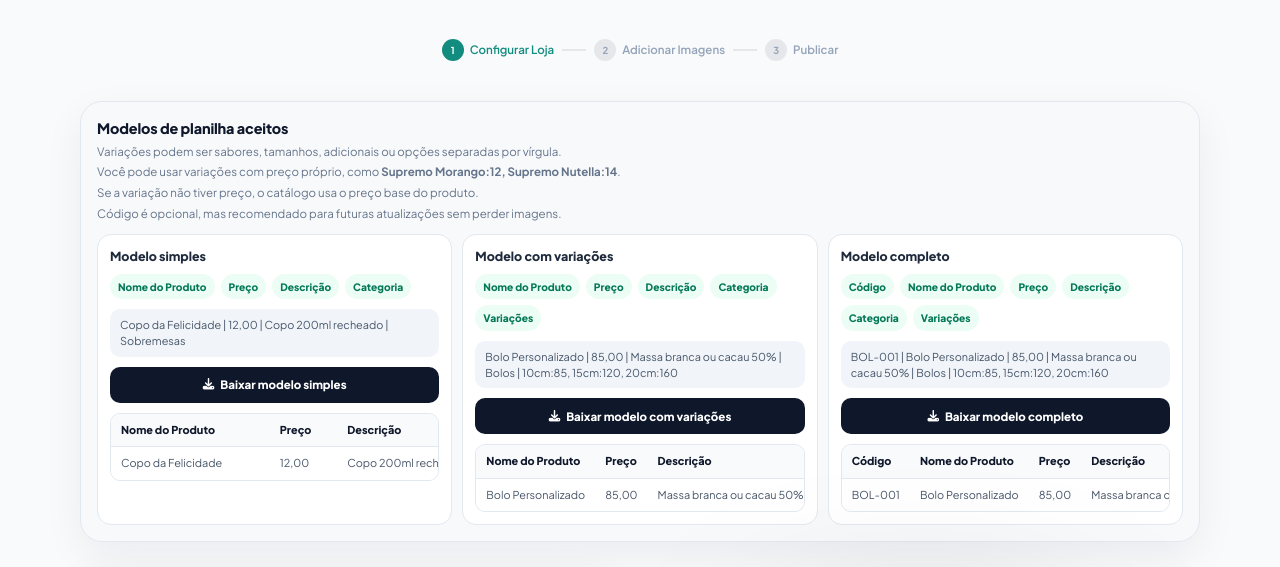
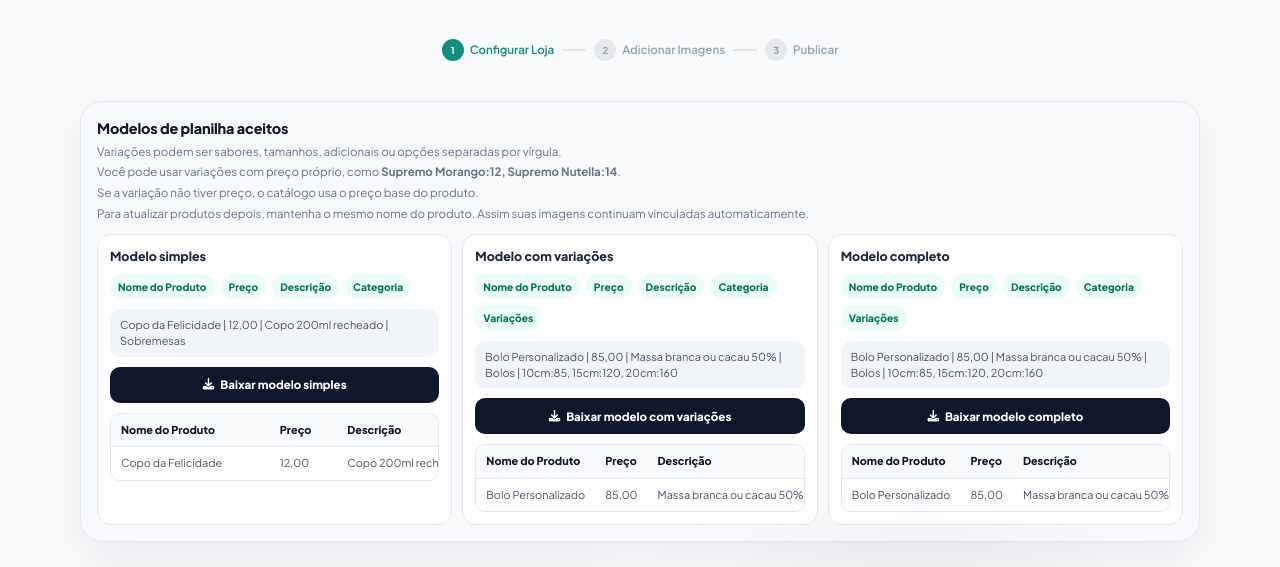
Before and after one commit to joaoguiilhermeJ/ZAPCATALOGO, a website: page public/cadastro.html in a window 1280 px wide. Shown: the part 82-649 px from the top of the page. Drawn offline with nearby package versions, Linux system fonts and the light colour scheme.

Commit message:
Remove code column from spreadsheet models

```diff
--- a/public/cadastro.html
+++ b/public/cadastro.html
@@ -556,7 +556,7 @@
           <p class="sheet-models-note">Variações podem ser sabores, tamanhos, adicionais ou opções separadas por vírgula.</p>
           <p class="sheet-models-note">Você pode usar variações com preço próprio, como <strong>Supremo Morango:12, Supremo Nutella:14</strong>.</p>
           <p class="sheet-models-note">Se a variação não tiver preço, o catálogo usa o preço base do produto.</p>
-          <p class="sheet-models-note">Código é opcional, mas recomendado para futuras atualizações sem perder imagens.</p>
+          <p class="sheet-models-note">Para atualizar produtos depois, mantenha o mesmo nome do produto. Assim suas imagens continuam vinculadas automaticamente.</p>
         </div>
       </div>
       <div class="sheet-model-grid">
@@ -591,14 +591,14 @@
         <article class="sheet-model-card">
           <h4>Modelo completo</h4>
           <div class="sheet-columns" aria-label="Colunas do modelo completo">
-            <span class="sheet-column">Código</span><span class="sheet-column">Nome do Produto</span><span class="sheet-column">Preço</span><span class="sheet-column">Descrição</span><span class="sheet-column">Categoria</span><span class="sheet-column">Variações</span>
+            <span class="sheet-column">Nome do Produto</span><span class="sheet-column">Preço</span><span class="sheet-column">Descrição</span><span class="sheet-column">Categoria</span><span class="sheet-column">Variações</span>
           </div>
-          <p class="sheet-example">BOL-001 | Bolo Personalizado | 85,00 | Massa branca ou cacau 50% | Bolos | 10cm:85, 15cm:120, 20cm:160</p>
+          <p class="sheet-example">Bolo Personalizado | 85,00 | Massa branca ou cacau 50% | Bolos | 10cm:85, 15cm:120, 20cm:160</p>
           <a class="sheet-action" href="/modelos/modelo-completo.xlsx" download="modelo-completo.xlsx"><i class="fas fa-download mr-1.5"></i>Baixar modelo completo</a>
           <div class="sheet-table-wrap">
             <table class="sheet-table">
-              <thead><tr><th>Código</th><th>Nome do Produto</th><th>Preço</th><th>Descrição</th><th>Categoria</th><th>Variações</th></tr></thead>
-              <tbody><tr><td>BOL-001</td><td>Bolo Personalizado</td><td>85,00</td><td>Massa branca ou cacau 50%</td><td>Bolos</td><td>10cm:85, 15cm:120, 20cm:160</td></tr></tbody>
+              <thead><tr><th>Nome do Produto</th><th>Preço</th><th>Descrição</th><th>Categoria</th><th>Variações</th></tr></thead>
+              <tbody><tr><td>Bolo Personalizado</td><td>85,00</td><td>Massa branca ou cacau 50%</td><td>Bolos</td><td>10cm:85, 15cm:120, 20cm:160</td></tr></tbody>
             </table>
           </div>
         </article>
```
Also changed, not shown: public/admin.html (+1 -1 lines), 3 other files.
